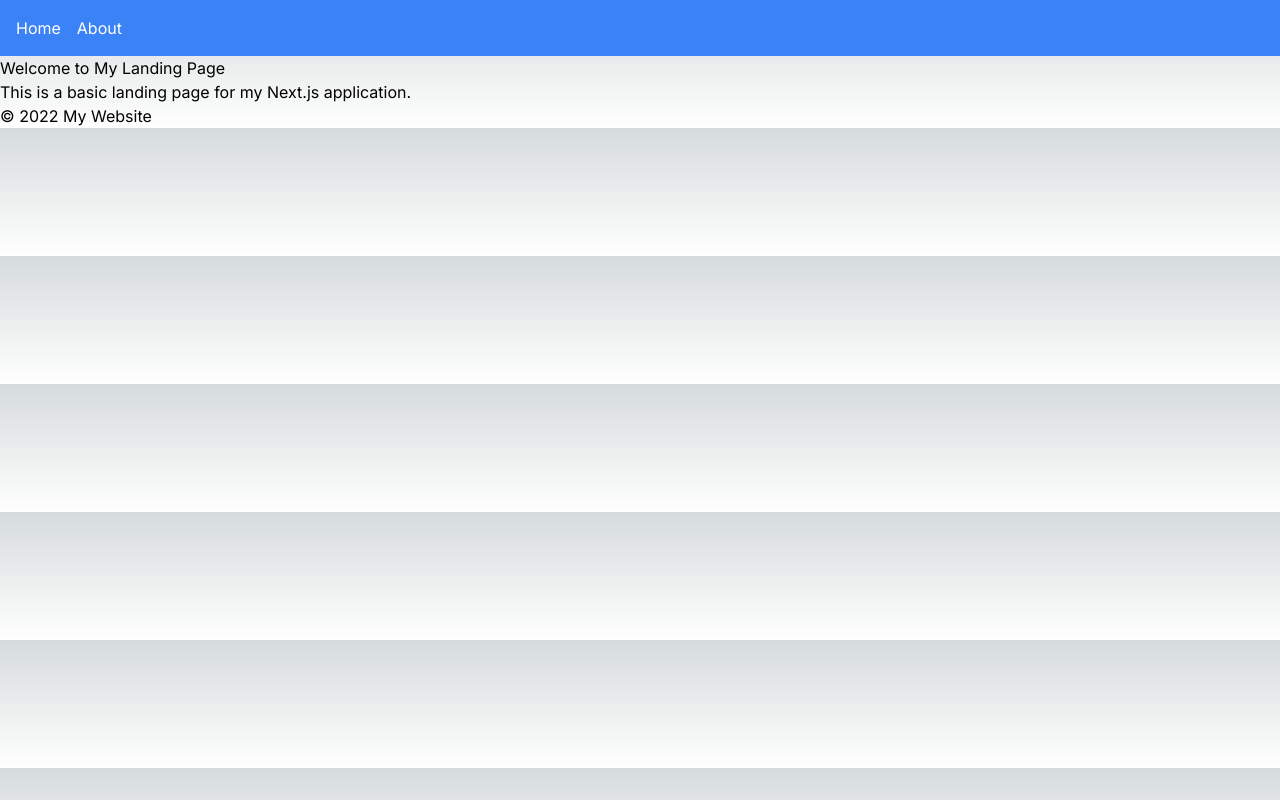
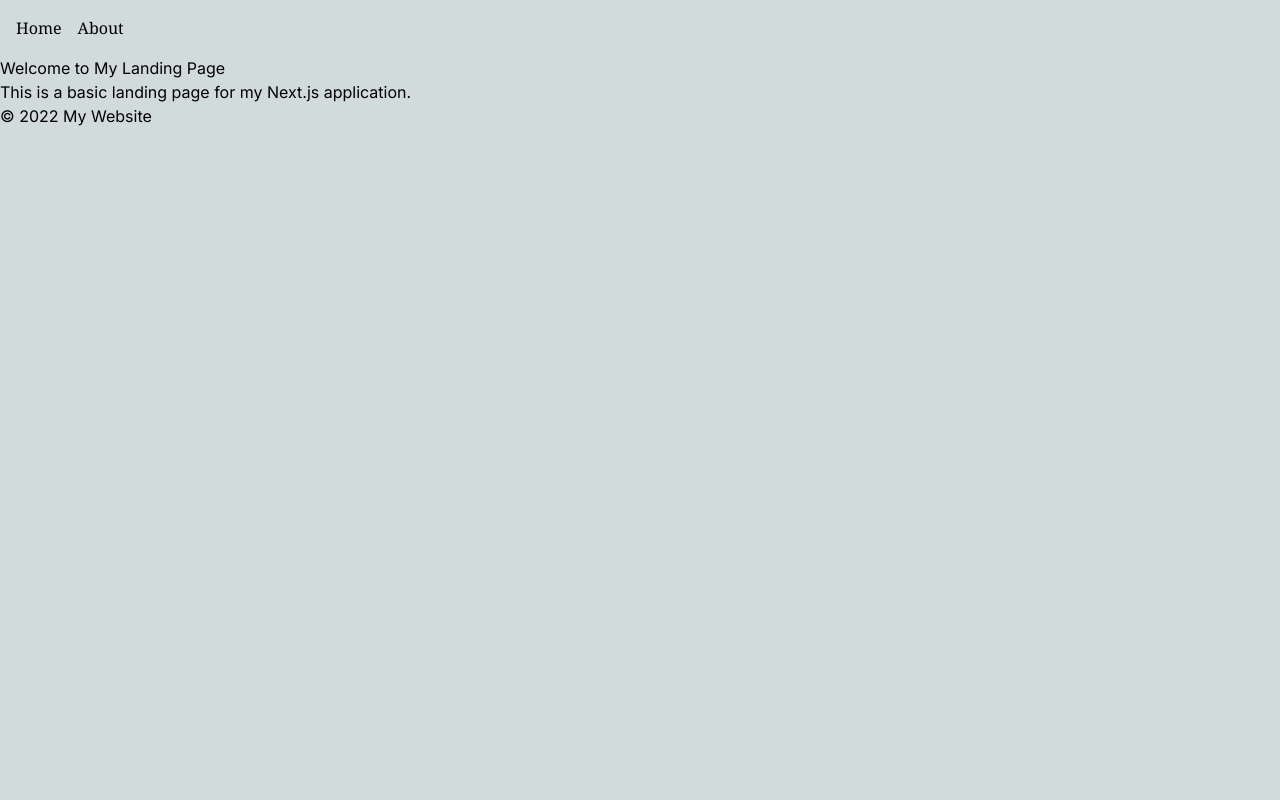
Before and after one commit to lannyducas/blog, a Next.js app: page / in a window 1280 px wide. Built offline with nearby package versions, Linux system fonts and the light colour scheme.

Commit message:
css redo, starting point blue background yeeeesh

```diff
--- a/src/app/about/page.tsx
+++ b/src/app/about/page.tsx
@@ -16,7 +16,7 @@
       <Header /> {/* Use the Header component */}
 
       <main className="flex-grow container mx-auto p-4 md:p-8">
-        <h1 className="text-4xl font-bold text-center mb-4 text-black">About Me</h1>
+        <h1 className="text-4xl font-bold font-body text-center mb-4 text-primary-100">About Me</h1>
         <Image
           src="/me.jpg"
           alt="Picture of Danny"
@@ -26,7 +26,7 @@
           // layout="responsive"
 
         />
-        <p className="text-lg text-center text-black">I am Danny Lucas, a tutor and software engineer.  I am learning data science and applying to masters programs right now.  I am based in Greenpoint, Brooklyn and I live with my beautiful girlfriend Jamie, she is currently heating up some chicken nuggets for me!</p>
+        <p className="font-body text-lg text-center text-black text-primary-100">I am Danny Lucas, a tutor and software engineer.  I am learning data science and applying to masters programs right now.  I am based in Greenpoint, Brooklyn and I live with my beautiful girlfriend Jamie, she is currently heating up some chicken nuggets for me!</p>
       </main>
 
       <footer className="bg-gray-800 bg-opacity-80 p-4 text-white text-center">
--- a/src/app/page.tsx
+++ b/src/app/page.tsx
@@ -4,7 +4,7 @@
 
 export default function Home() {
   return (
-    <div>
+    <div className = "bg-blue-100">
       <Head>
         <title>My Landing Page</title>
         <meta name="description" content="Welcome to my landing page" />
--- a/src/app/styles/globals.css
+++ b/src/app/styles/globals.css
@@ -4,26 +4,21 @@
 
 :root {
   --foreground-rgb: 0, 0, 0;
-  --background-start-rgb: 214, 219, 220;
+  --background-start-rgb: 210, 219, 220;
   --background-end-rgb: 255, 255, 255;
 }
 
 @media (prefers-color-scheme: dark) {
   :root {
     --foreground-rgb: 255, 255, 255;
-    --background-start-rgb: 0, 0, 0;
+    --background-start-rgb: 59, 63, 231;
     --background-end-rgb: 0, 0, 0;
   }
 }
 
 body {
   color: rgb(var(--foreground-rgb));
-  background: linear-gradient(
-      to bottom,
-      transparent,
-      rgb(var(--background-end-rgb))
-    )
-    rgb(var(--background-start-rgb));
+  background: rgb(var(--background-start-rgb));
 }
 
 @layer utilities {
--- a/src/components/Header.tsx
+++ b/src/components/Header.tsx
@@ -8,12 +8,12 @@
       <nav>
         <ul className="flex space-x-4">
           <li>
-            <Link href="/" className="hover:text-blue-300">
+            <Link href="/" className="hover:text-blue-300 font-display">
             Home
             </Link>
           </li>
           <li>
-            <Link href="/about" className="hover:text-blue-300">
+            <Link href="/about" className="hover:text-blue-300 font-display">
             About
             </Link>
           </li>
--- a/tailwind.config.ts
+++ b/tailwind.config.ts
@@ -14,6 +14,37 @@
           "conic-gradient(from 180deg at 50% 50%, var(--tw-gradient-stops))",
       },
     },
+    fontFamily: {
+        display: ['Source Serif Pro', 'Georgia', 'serif'],
+        body: ['Synonym', 'system-ui', 'sans-serif'],
+    },
+    colors: {
+      primary: {
+        50: '#f8fafc',
+        100: '#f1f5f9',
+        200: '#e2e8f0',
+        300: '#cbd5e1',
+        400: '#94a3b8',
+        500: '#64748b',
+        600: '#475569',
+        700: '#334155',
+        800: '#1e293b',
+        900: '#0f172a',
+      },
+      secondary: {
+        50: '#ecfdf5',
+        100: '#d1fae5',
+        200: '#a7f3d0',
+        300: '#6ee7b7',
+        400: '#34d399',
+        500: '#10b981',
+        600: '#059669',
+        700: '#047857',
+        800: '#065f46',
+        900: '#064e3b',
+      },
+    },
+
   },
   plugins: [],
 };
```
